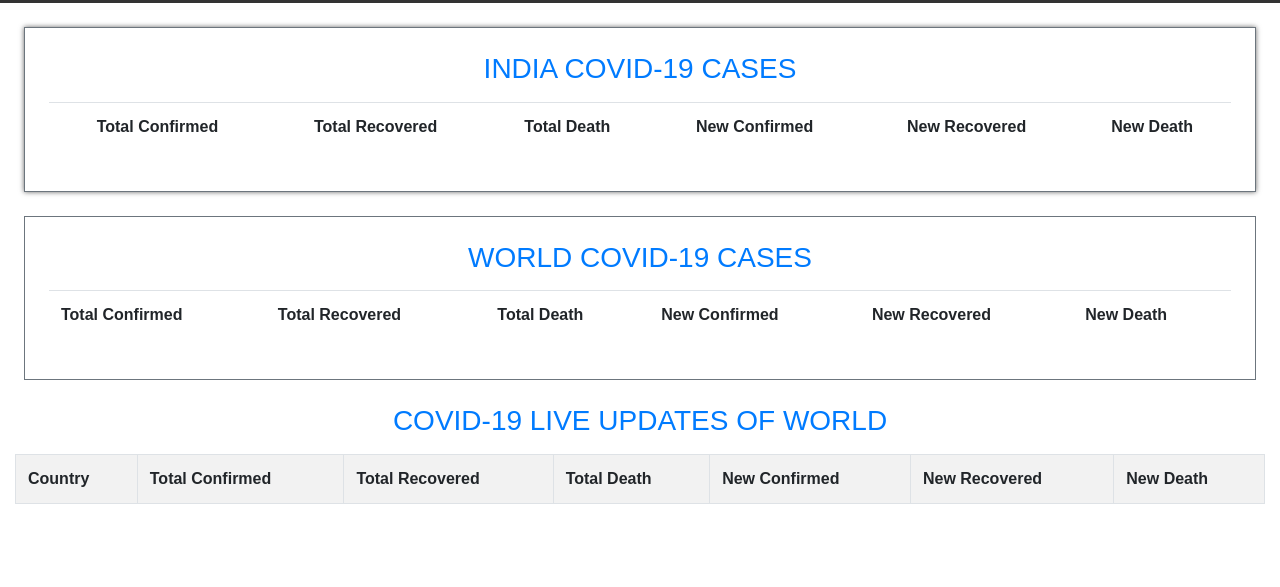
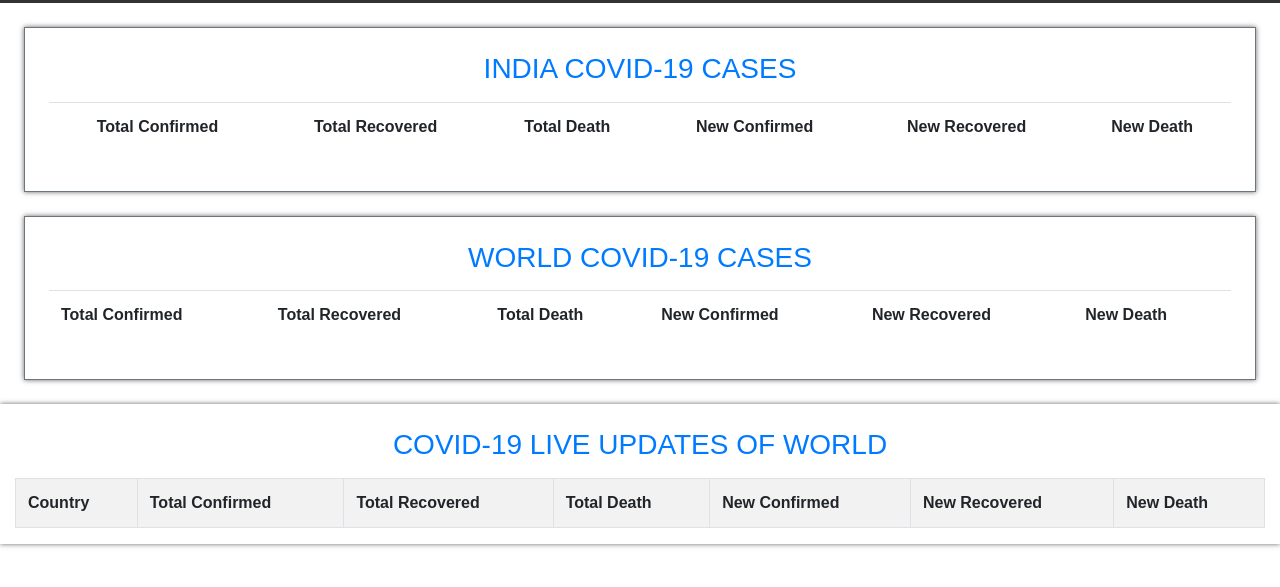
Before and after one commit to rks107/Covid19-App, a plain HTML site: page index.html in a window 1280 px wide. Shown: the part 69-656 px from the top of the page. Drawn offline with nearby package versions, Linux system fonts and the light colour scheme; no server answers; a web font is replaced by a local one.

Commit message:
Styling Changed for all country corona cases

```diff
--- a/css/style.css
+++ b/css/style.css
@@ -51,7 +51,7 @@ td {
     opacity: 0.8;
 }
 
-.india_corona_update, world_corona_update {
+section {
     box-shadow: 0 0 5px rgba(0,0,0,0.6);
 }
 #india_tbval tr {
--- a/index.html
+++ b/index.html
@@ -81,8 +81,8 @@
              </div>
         </section>
 
-        <section class="corona_update container-fluid">
-            <div class="mb-3">
+        <section class="corona_update container-fluid pt-2">
+            <div class="my-3">
                 <h3 class="text-center text-uppercase text-primary"> covid-19 live updates of world</h3>
              </div>
 
--- a/js/script.js
+++ b/js/script.js
@@ -5,7 +5,7 @@ function fetch() {
     // for world covid cases
     var wrow = $("<tr>");
 
-    irow.append($('<td>'+ data.Global.TotalConfirmed +' </td>'))
+    wrow.append($('<td>'+ data.Global.TotalConfirmed +' </td>'))
        .append($('<td>'+ data.Global.TotalRecovered +' </td>'))
        .append($('<td>'+ data.Global.TotalDeaths +' </td>'))
        .append($('<td>'+ data.Global.NewConfirmed +' </td>'))
```
